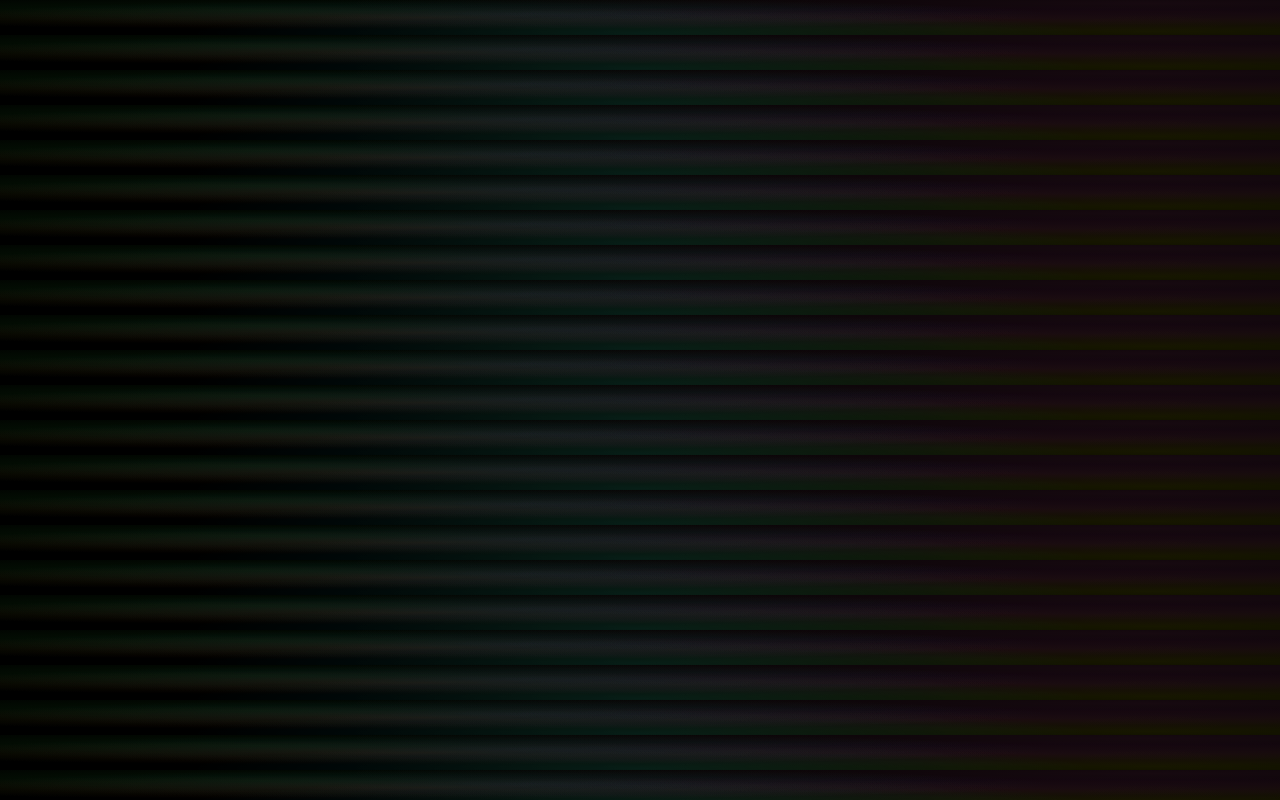
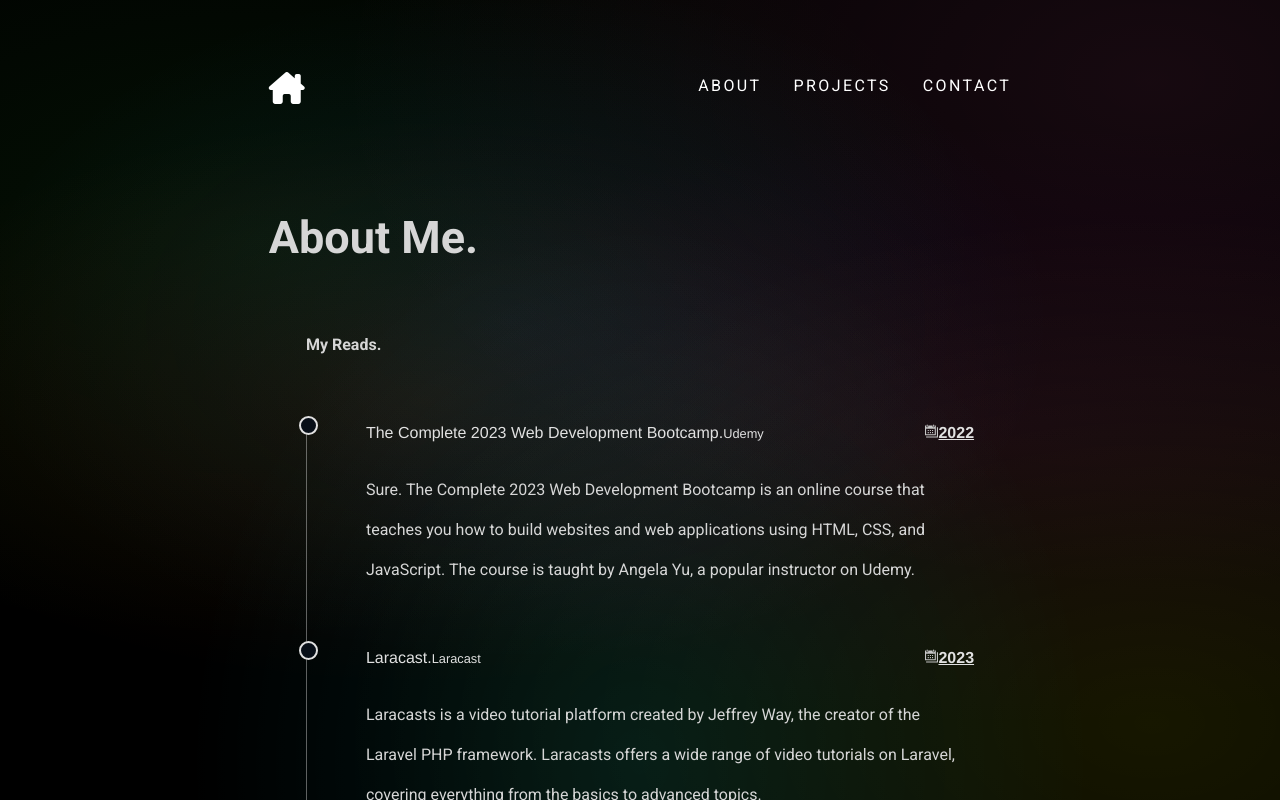
Before and after one commit to hadimakki387/MyPortfolieWebsite, a React (Create React App) app: page /about in a window 1280 px wide. Before the commit this address had no page. Shown: the top 800 px of the page. Built offline with nearby package versions, Linux system fonts and the light colour scheme; a web font is replaced by a local one.

Commit message:
Created About Page

```diff
--- a/src/App.js
+++ b/src/App.js
@@ -1,14 +1,17 @@
 import "./css/Home.css";
+import "./css/About.css";
 import "./css/shortcuts.css";
 import { BrowserRouter as Router, Routes, Route, Link } from "react-router-dom";
 import Home from "./routes/Home";
+import About from "./routes/About";
 
 function App() {
   return (
-    <div className="outerDiv ">
+    <div className="outerDiv">
       <Router>
         <Routes>
           <Route path="/" element={<Home />} />
+          <Route path="/about" element={<About />} />
         </Routes>
       </Router>
     </div>
--- /dev/null
+++ b/src/components/About/AboutLi.jsx
@@ -0,0 +1,64 @@
+import React from "react";
+import {Fade} from "react-reveal"
+
+
+
+function AboutLi() {
+  const Li = [
+    {
+      title: "The Complete 2023 Web Development Bootcamp.",
+      body: "Sure. The Complete 2023 Web Development Bootcamp is an online course that teaches you how to build websites and web applications using HTML, CSS, and JavaScript. The course is taught by Angela Yu, a popular instructor on Udemy.",
+      date: 2022,
+      source: "Udemy",
+      link:"https://www.udemy.com/course/the-complete-web-development-bootcamp/"
+    },
+    {
+      title: "Laracast.",
+      body: "Laracasts is a video tutorial platform created by Jeffrey Way, the creator of the Laravel PHP framework. Laracasts offers a wide range of video tutorials on Laravel, covering everything from the basics to advanced topics.",
+      date: 2023,
+      source: "Laracast",
+      link:"https://laracasts.com/"
+    },
+    {
+      title: "Learning Something Great 😉",
+      body: "We continue learning everyday.",
+      date: "Currently",
+      source: "",
+    },
+  ];
+
+  return Li.map((item, index) => (
+
+      <li id={index} className="AboutLi">
+      <a
+        target="_blank"
+        rel="noopener noreferrer"
+        id="cardHover"
+        aria-label="Open Human Centered Design 101"
+        href={item.link}
+        className="TitleLink"
+      >
+        {item.title}
+        <small>{item.source}</small>
+      </a>
+      <a class="float-right" tabindex="-1">
+        <svg
+          xmlns="http://www.w3.org/2000/svg"
+          width="24"
+          height="24"
+          viewBox="0 0 24 24"
+        >
+          <path d="M17 1c0-.552-.447-1-1-1s-1 .448-1 1v2c0 .552.447 1 1 1s1-.448 1-1v-2zm-12 2c0 .552-.447 1-1 1s-1-.448-1-1v-2c0-.552.447-1 1-1s1 .448 1 1v2zm13 5v10h-16v-10h16zm2-6h-2v1c0 1.103-.897 2-2 2s-2-.897-2-2v-1h-8v1c0 1.103-.897 2-2 2s-2-.897-2-2v-1h-2v18h20v-18zm4 3v19h-22v-2h20v-17h2zm-17 7h-2v-2h2v2zm4 0h-2v-2h2v2zm4 0h-2v-2h2v2zm-8 4h-2v-2h2v2zm4 0h-2v-2h2v2zm4 0h-2v-2h2v2z"></path>
+        </svg>
+        <b>{item.date}</b>
+      </a>
+      <p className="">
+        {item.body}
+      </p>
+    </li>
+
+
+  ));
+}
+
+export default AboutLi;
--- a/src/components/Home/AboutMeArticle.jsx
+++ b/src/components/Home/AboutMeArticle.jsx
@@ -1,5 +1,6 @@
 import React from "react";
 import { Fade } from "react-reveal";
+import { Link } from "react-router-dom";
 
 function Title() {
   return (
@@ -14,9 +15,9 @@ function Body1() {
   return (
     <p>
       Experienced and passionate frontend developer skilled in creating dynamic
-      and engaging websites. With a proven track record in successful projects
-      and an internship at XpertBot, I deliver effective solutions that
-      captivate users.
+      and engaging websites. With a proven track record in successful &nbsp;
+      <Link to="/projects" className="intermediateLinks">projects</Link>&nbsp; and an internship at XpertBot, I deliver
+      effective solutions that captivate users.
     </p>
   );
 }
--- a/src/components/Home/Introduction.jsx
+++ b/src/components/Home/Introduction.jsx
@@ -13,14 +13,14 @@ function Introduction() {
   const handleMouseLeave = () => {
     setUnderline("");
   };
-  const [isVisible, setVisible] = useState(false);
+
   return (
     <div class="GlicthContainer HomeBody ">
       <Fade top distance="10%">
         <AboutMeArticle />
       </Fade>
 
-      <Fade bottom distance="10%" delay={600}>
+      <Fade bottom distance="15%" delay={600}>
         <Link to="/about" className="arrowDiv">
           <p
             className={`flex  ${underline} `}
--- a/src/components/Home/NavBar.jsx
+++ b/src/components/Home/NavBar.jsx
@@ -1,22 +1,21 @@
 import React from "react";
 import { BrowserRouter as Router, Route, Link } from "react-router-dom";
+
 
 function NavBar() {
   return (
     <div className="NavBar">
       <div>
-         <Link>
-        <i class="fa-solid fa-house-chimney fa-2x white" ></i>
+        <Link to="/">
+          <i class="fa-solid fa-house-chimney fa-2x white"></i>
         </Link>
       </div>
 
-
       <div>
         <ul className="flex LinksList">
-
-            <Link to={"about"}>
-              <li className="LinksListItems">
-                <a className="Links" href="#">
+          <Link to={"about"}  >
+            <li className="LinksListItems ">
+              <a className="Links decorationNone" href="#" >
                 ABOUT
               </a>
             </li>
@@ -35,7 +34,6 @@ function NavBar() {
               </a>
             </li>
           </Link>
-
         </ul>
       </div>
     </div>
--- /dev/null
+++ b/src/css/About.css
@@ -0,0 +1,122 @@
+.AboutBody {
+  margin: auto;
+  color: rgb(214, 214, 214);
+  line-height: 2.5;
+}
+
+
+
+.AboutArticle {
+  display: block;
+  width: 90%;
+  margin: auto;
+}
+
+:root {
+  --bg: #020a13;
+  --cw: #e1e1e1;
+  --article-color: #c6c6c6;
+  --token: #999;
+  --mark: #080f18;
+  --timeline: #ffffff5e;
+}
+
+.AboutUl {
+  margin-top: 0;
+  margin-bottom: 1rem;
+}
+
+.AboutUl.timeline {
+  list-style-type: none;
+  position: relative;
+}
+
+.AboutUl.timeline:before {
+  content: " ";
+  background: var(--timeline);
+  display: inline-block;
+  position: absolute;
+  left: 0px;
+  width: 1px;
+  top: 4px;
+  height: 100%;
+  z-index: 400;
+}
+
+.AboutUl.timeline li {
+  margin: 3rem 0px;
+  padding-left: 20px;
+}
+
+.AboutUl.timeline li:before {
+  content: " ";
+  background: var(--mark);
+  display: inline-block;
+  position: absolute;
+  border-radius: 50%;
+  border: 2px solid var(--cw);
+  left: -7px;
+  width: 15px;
+  height: 15px;
+  margin-top: 3px;
+  z-index: 400;
+}
+
+.TitleLink {
+  background-color: transparent;
+  color: var(--cw);
+  text-decoration: none;
+  font-family: Blorado, sans-serif;
+  text-rendering: geometricprecision;
+  cursor: pointer;
+}
+
+.AboutUl.timeline li a {
+  font-size: var(--font-md);
+  font-weight: 500;
+  color: var(--cw);
+}
+
+.TitleLink:hover {
+  color: #0056b3;
+  text-decoration: underline;
+}
+
+.float-right {
+  float: right !important;
+}
+
+.AboutUl.timeline li a.float-right {
+  text-decoration: underline;
+  font-size: calc(var(--font-sm) + 0.9px);
+}
+
+
+
+small {
+  font-size: 80%;
+  font-weight: 400;
+}
+
+svg {
+  overflow: hidden;
+  vertical-align: middle;
+  fill: var(--article-color);
+}
+
+.AboutUl.timeline li a svg {
+  margin-top: -0.4rem;
+  width: 13px;
+}
+
+b {
+  font-weight: bolder;
+  font-family: Blorado, sans-serif;
+  text-rendering: geometricprecision;
+  color: var(--cw);
+}
+
+.AboutTitle {
+  font-size: 45px;
+  font-weight: bold;
+}
--- a/src/css/Home.css
+++ b/src/css/Home.css
@@ -13,6 +13,7 @@ body {
     radial-gradient(at 79% 53%, rgba(128, 0, 128, 0.09) 0px, transparent 50%);
 
   font-family: "Roboto", sans-serif;
+  height: 96vh;
 }
 
 .outerDiv {
@@ -38,13 +39,13 @@ body {
   display: table-cell;
   position: relative;
   padding: 15px 0;
+
 }
 .Links {
   color: #fff;
   text-transform: uppercase;
   text-decoration: none;
   letter-spacing: 0.15em;
-
   display: inline-block;
   padding-bottom: 15px;
   position: relative;
@@ -64,14 +65,16 @@ body {
 .Links:hover:after {
   width: 100%;
   left: 0;
+
 }
 .HomeBody {
   width: 85%;
   margin: auto;
-  height: 72.9vh;
   color: rgb(214, 214, 214);
   line-height: 2.5;
-  margin-top: 11%;
+  position: relative;
+  top: 11%;
+
 }
 
 .GlitchContainer {
@@ -161,3 +164,9 @@ body {
   text-decoration: none;
   color: white;
 }
+
+.intermediateLinks{
+  text-decoration: none;
+  color: white;
+  font-weight:bolder ;
+}
--- a/src/css/shortcuts.css
+++ b/src/css/shortcuts.css
@@ -10,3 +10,6 @@
   .gap-2{
     gap: 2rem;
   }
+  .decorationNone{
+    text-decoration: none;
+  }
--- /dev/null
+++ b/src/routes/About.jsx
@@ -0,0 +1,28 @@
+import React from "react";
+import NavBar from "../components/Home/NavBar";
+import Introduction from "../components/Home/Introduction";
+import { Fade } from "react-reveal";
+import AboutLi from "../components/About/AboutLi";
+
+function About() {
+  return (
+    <Fade delay={200}>
+        <div className="gradient AboutBody">
+    <NavBar/>
+    <h1 className="AboutTitle">
+        About Me.
+    </h1>
+      <article className="AboutArticle">
+        <h4 className="">My Reads.</h4>
+        <ul class="timeline AboutUl">
+          <AboutLi />
+        </ul>
+      </article>
+
+    </div>
+    </Fade>
+
+  );
+}
+
+export default About;
```
Lines whose indentation alone changed are shown as unchanged.
